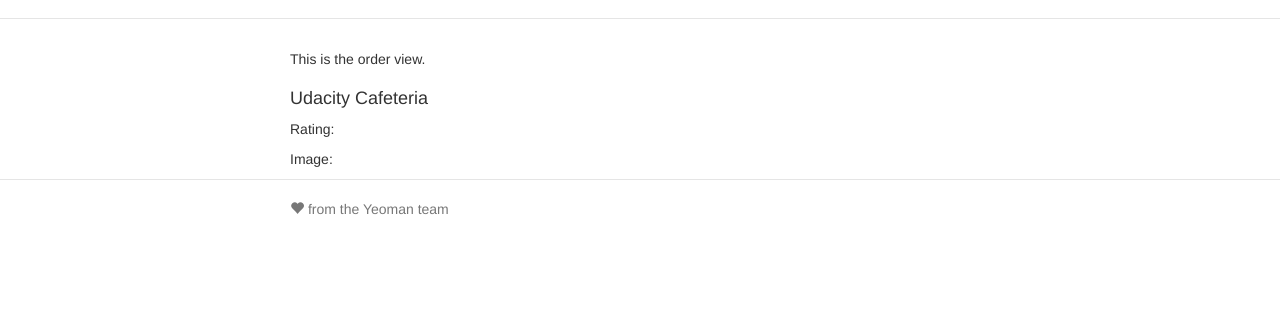
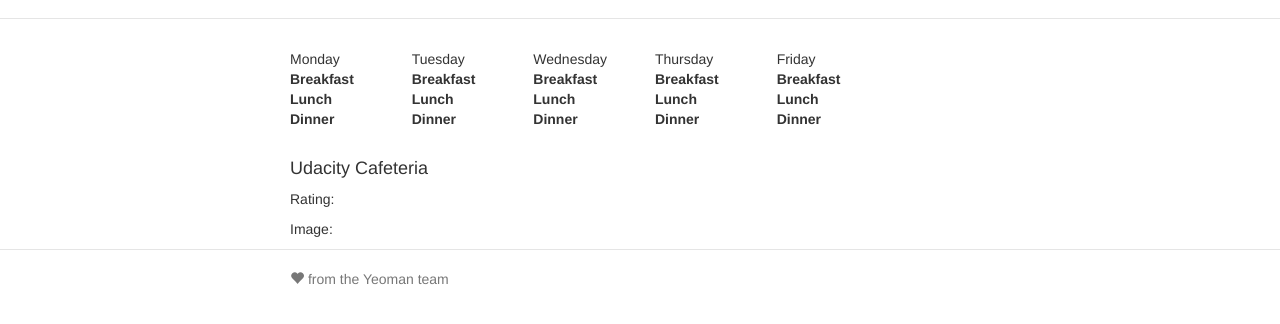
Before and after one commit to bunnydeviloper/udaciMeals, a website: page app/index.html in a window 1280 px wide. Shown: the part 54-378 px from the top of the page. Drawn offline with nearby package versions, Linux system fonts and the light colour scheme; files that its build step writes are made by us from their sources.

Commit message:
update view for order tracking

```diff
--- a/app/scripts/controllers/order.js
+++ b/app/scripts/controllers/order.js
@@ -10,5 +10,4 @@
 angular.module('udaciMealsApp')
   .controller('OrderCtrl', ['orderManagement', function (orderManager) {
     this.list = orderManager.getOrders();
-
   }]);
--- a/app/views/order.html
+++ b/app/views/order.html
@@ -1 +1,13 @@
-<p>This is the order view.</p>
+<div class="row">
+  <div class="col-md-2" ng-repeat="(day, menuCategory) in order.list">
+    {{day}}
+    <dl>
+      <dt>Breakfast</dt>
+      <dd>{{menuCategory.breakfast}}</dd>
+      <dt>Lunch</dt>
+      <dd>{{menuCategory.lunch}}</dd>
+      <dt>Dinner</dt>
+      <dd>{{menuCategory.dinner}}</dd>
+    </dl>
+  </div>
+</div>
```
